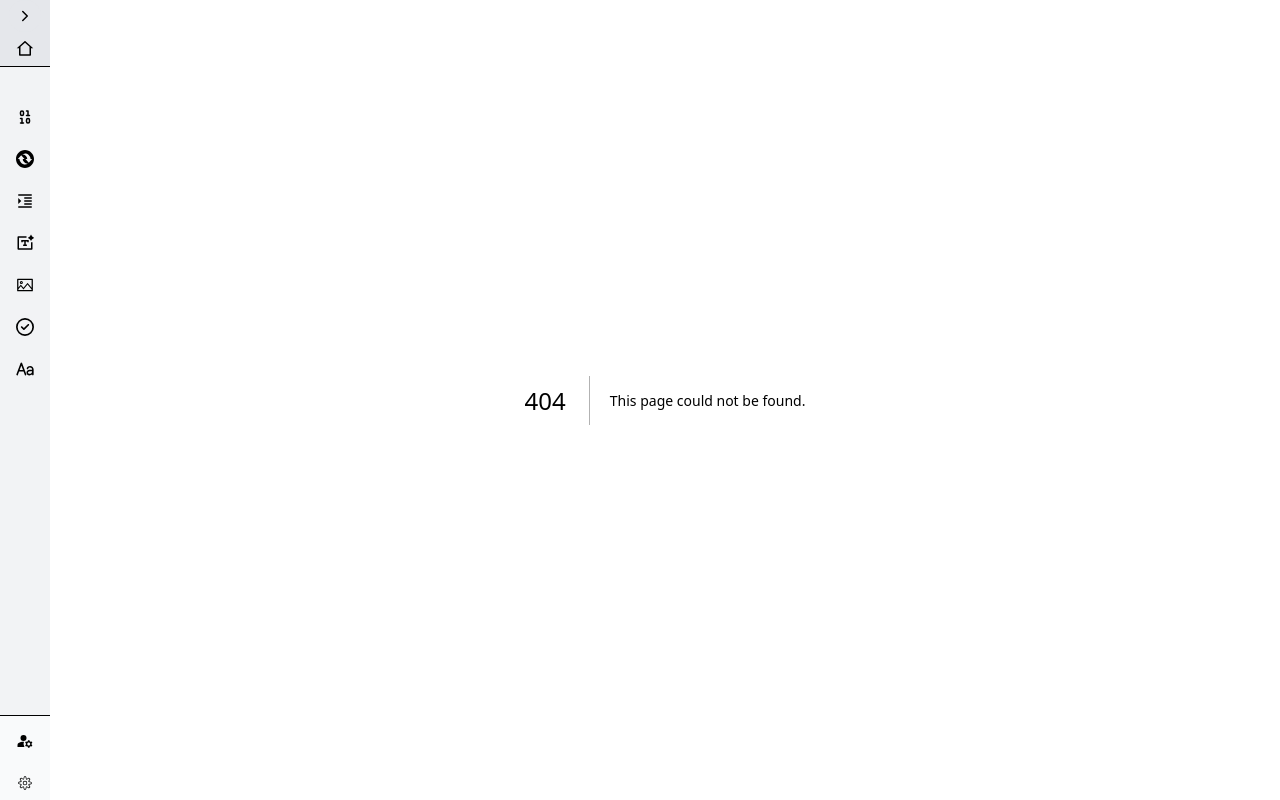
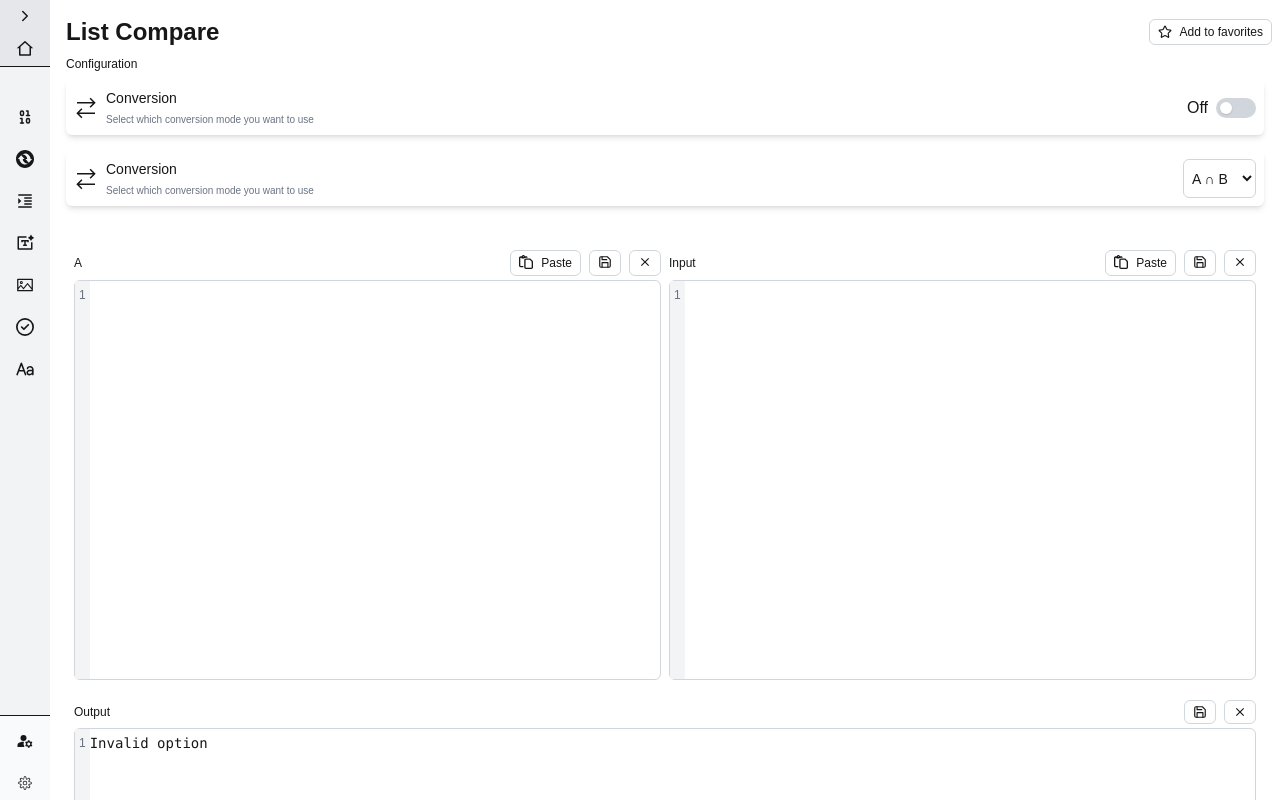
Before and after one commit to Kanghocit/Devtoys, a Next.js app: page /list-comparer in a window 1280 px wide. Before the commit this address had no page. Shown: the top 800 px of the page. Built offline with nearby package versions, Linux system fonts and the light colour scheme.

Commit message:
list-comparer&text-esc/desc

```diff
--- a/src/app/cron-parser/page.tsx
+++ b/src/app/cron-parser/page.tsx
@@ -71,11 +71,10 @@ const CronParser = () => {
           value={scheduleCount}
           onChange={(e) => setScheduleCount(Number(e.target.value))}
         >
-          <option value="5">5</option>
-          <option value="10">10</option>
-          <option value="25">25</option>
-          <option value="50">50</option>
-          <option value="100">100</option>
+          <option value="1">A ∩ B </option>
+          <option value="2">A ∪ B </option>
+          <option value="3">Only A</option>
+          <option value="4">Only B</option>
         </select>
       </CustomCard>
       <CustomCard title="Output format" icon={<MdOutlineSpaceBar />}>
--- /dev/null
+++ b/src/app/escape-unescape/page.tsx
@@ -0,0 +1,103 @@
+"use client";
+import Button from "@/components/button";
+import CustomCard from "@/components/Card/CusCard";
+import Switch from "@/components/switch";
+import Textarea from "@/components/textarea";
+import { useCallback, useEffect, useState } from "react";
+import { FaRegPaste } from "react-icons/fa6";
+import { FiSave } from "react-icons/fi";
+import { LiaExchangeAltSolid } from "react-icons/lia";
+import { LuStar } from "react-icons/lu";
+import { MdClear } from "react-icons/md";
+
+const EscapeUnescape = () => {
+  const [inputText, setInputText] = useState("");
+  const [outputText, setOutputText] = useState("");
+  const [isEscape, setIsEscape] = useState(true);
+
+  const handleConversion = useCallback(() => {
+    try {
+      if (isEscape) {
+        setOutputText(JSON.stringify(inputText));
+      } else {
+        setOutputText(JSON.parse(inputText));
+      }
+    } catch (error) {
+      setOutputText("Invalid input");
+    }
+  }, [inputText, isEscape]);
+
+  useEffect(() => {
+    handleConversion();
+  }, [handleConversion]);
+
+  return (
+    <div className="flex flex-col rounded-2xl h-full p-2">
+      {/* Header  */}
+      <div className="flex justify-between">
+        <p className="font-bold text-2xl m-2">Text Escape / Unescape</p>
+        <div className="flex items-center gap-2">
+          <Button icon={<LuStar />} className="flex items-center text-xs">
+            Add to favorites
+          </Button>
+        </div>
+      </div>
+
+      <p className="text-xs ms-2">Configuration</p>
+
+      <CustomCard
+        title="Conversion"
+        icon={<LiaExchangeAltSolid />}
+        subTitle="Select which conversion mode you want to use"
+      >
+        <Switch
+          valueTrue="Escape"
+          valueFalse="Unescape"
+          onToggle={() => setIsEscape(!isEscape)}
+        />
+      </CustomCard>
+
+      <div className="flex flex-col mt-4 overflow-hidden">
+        <div className="flex flex-col rounded-lg p-4 ">
+          {/* Input */}
+          <div className="flex flex-col  my-1">
+            <div className="flex justify-between items-center">
+              <p className="text-xs">Input</p>
+              <div className="flex gap-2">
+                <Button icon={<FaRegPaste />}>Paste</Button>
+                <Button icon={<FiSave />} />
+                <Button icon={<MdClear />} onClick={() => setInputText("")} />
+              </div>
+            </div>
+            <Textarea
+              className="w-full h-130 mt-1"
+              value={inputText}
+              onChange={(e) => setInputText(e.target.value)}
+              placeholder={
+                !isEscape ? "Enter text to escape" : "Enter text to unescape"
+              }
+            />
+          </div>
+
+          {/* Output */}
+          <div className="flex flex-col mt-4">
+            <div className="flex justify-between items-center">
+              <p className="text-xs">Output</p>
+              <div className="flex gap-2">
+                <Button icon={<FiSave />} />
+                <Button icon={<MdClear />} onClick={() => setOutputText("")} />
+              </div>
+            </div>
+            <Textarea
+              className="w-full h-130 mt-1 cursor-not-allowed"
+              value={outputText}
+              readOnly
+            />
+          </div>
+        </div>
+      </div>
+    </div>
+  );
+};
+
+export default EscapeUnescape;
--- /dev/null
+++ b/src/app/list-comparer/page.tsx
@@ -0,0 +1,167 @@
+"use client";
+import Button from "@/components/button";
+import CustomCard from "@/components/Card/CusCard";
+import Switch from "@/components/switch";
+import Textarea from "@/components/textarea";
+import { useCallback, useEffect, useState } from "react";
+import { FaRegPaste } from "react-icons/fa6";
+import { FiSave } from "react-icons/fi";
+import { LiaExchangeAltSolid } from "react-icons/lia";
+import { LuStar } from "react-icons/lu";
+import { MdClear } from "react-icons/md";
+
+const ListComparer = () => {
+  const [inputTextA, setInputTextA] = useState("");
+  const [inputTextB, setInputTextB] = useState("");
+  const [outputText, setOutputText] = useState("");
+  const [isEscape, setIsEscape] = useState(false);
+  const [selectedOption, setSelectedOption] = useState("");
+  console.log("selectedOption", selectedOption);
+  const handleConversion = useCallback(() => {
+    const listA = inputTextA.split("\n").map((item) => item.trim());
+    const listB = inputTextB.split("\n").map((item) => item.trim());
+
+    try {
+      let result: string[] = [];
+
+      // Nếu không phân biệt hoa/thường, chuyển tất cả về lowercase
+      const normalize = (text: string) =>
+        isEscape ? text : text.toLowerCase();
+
+      switch (selectedOption) {
+        case "1": // Giao (A ∩ B)
+          result = listA.filter((item) =>
+            listB.some((b) => normalize(b) === normalize(item))
+          );
+          break;
+        case "2": // A - B (Phần tử có trong A nhưng không có trong B)
+          result = listA.filter(
+            (item) => !listB.some((b) => normalize(b) === normalize(item))
+          );
+          break;
+        case "3": // Chỉ lấy danh sách A
+          result = listA;
+          break;
+        case "4": // Chỉ lấy danh sách B
+          result = listB;
+          break;
+        default:
+          setOutputText("Invalid option");
+          return;
+      }
+
+      setOutputText(result.join("\n"));
+    } catch (error) {
+      setOutputText("Invalid input");
+    }
+  }, [inputTextA, inputTextB, selectedOption, isEscape]);
+  useEffect(() => {
+    handleConversion();
+  }, [handleConversion]);
+
+  return (
+    <div className="flex flex-col rounded-2xl h-full p-2">
+      {/* Header  */}
+      <div className="flex justify-between">
+        <p className="font-bold text-2xl m-2">List Compare</p>
+        <div className="flex items-center gap-2">
+          <Button icon={<LuStar />} className="flex items-center text-xs">
+            Add to favorites
+          </Button>
+        </div>
+      </div>
+
+      <p className="text-xs ms-2">Configuration</p>
+
+      <CustomCard
+        title="Conversion"
+        icon={<LiaExchangeAltSolid />}
+        subTitle="Select which conversion mode you want to use"
+      >
+        <Switch
+          valueTrue="On"
+          valueFalse="Off"
+          onToggle={() => setIsEscape(!isEscape)}
+        />
+      </CustomCard>
+      <CustomCard
+        title="Conversion"
+        icon={<LiaExchangeAltSolid />}
+        subTitle="Select which conversion mode you want to use"
+      >
+        <select
+          className="border border-gray-300 rounded-md p-1 text-sm focus:outline-none"
+          value={selectedOption}
+          onChange={(e) => setSelectedOption(e.target.value)}
+        >
+          <option value="1">A &#8745; B</option>
+          <option value="2">A &#8746; B </option>
+          <option value="3">Only A</option>
+          <option value="4">Only B</option>
+        </select>
+      </CustomCard>
+
+      <div className="flex flex-col mt-4 overflow-hidden">
+        <div className="flex flex-col rounded-lg p-4 ">
+          {/* Input */}
+          <div className="grid grid-cols-2 gap-2">
+            <div className="flex flex-col  my-1">
+              <div className="flex justify-between items-center">
+                <p className="text-xs">A</p>
+                <div className="flex gap-2">
+                  <Button icon={<FaRegPaste />}>Paste</Button>
+                  <Button icon={<FiSave />} />
+                  <Button
+                    icon={<MdClear />}
+                    onClick={() => setInputTextA("")}
+                  />
+                </div>
+              </div>
+              <Textarea
+                className="w-full h-100 mt-1"
+                value={inputTextA}
+                onChange={(e) => setInputTextA(e.target.value)}
+              />
+            </div>
+            <div className="flex flex-col  my-1">
+              <div className="flex justify-between items-center">
+                <p className="text-xs">Input</p>
+                <div className="flex gap-2">
+                  <Button icon={<FaRegPaste />}>Paste</Button>
+                  <Button icon={<FiSave />} />
+                  <Button
+                    icon={<MdClear />}
+                    onClick={() => setInputTextB("")}
+                  />
+                </div>
+              </div>
+              <Textarea
+                className="w-full h-100 mt-1"
+                value={inputTextB}
+                onChange={(e) => setInputTextB(e.target.value)}
+              />
+            </div>
+          </div>
+
+          {/* Output */}
+          <div className="flex flex-col mt-4">
+            <div className="flex justify-between items-center">
+              <p className="text-xs">Output</p>
+              <div className="flex gap-2">
+                <Button icon={<FiSave />} />
+                <Button icon={<MdClear />} onClick={() => setOutputText("")} />
+              </div>
+            </div>
+            <Textarea
+              className="w-full h-130 mt-1"
+              value={outputText}
+              readOnly
+            />
+          </div>
+        </div>
+      </div>
+    </div>
+  );
+};
+
+export default ListComparer;
--- a/src/context/MenuContext.tsx
+++ b/src/context/MenuContext.tsx
@@ -241,14 +241,14 @@ const subMenus = [
         icon: <BsFiletypeJson />,
         detail: "Escape / Unescape text data",
         href: "/escape-unescape",
-        isDone: false,
+        isDone: true,
       },
       {
-        name: "List Compare",
+        name: "List Comparer",
         icon: <BsFiletypeJson />,
         detail: "Compare list data",
-        href: "/listcompare",
-        isDone: false,
+        href: "/list-comparer",
+        isDone: true,
       },
       {
         name: "Markdown Preview",
```
